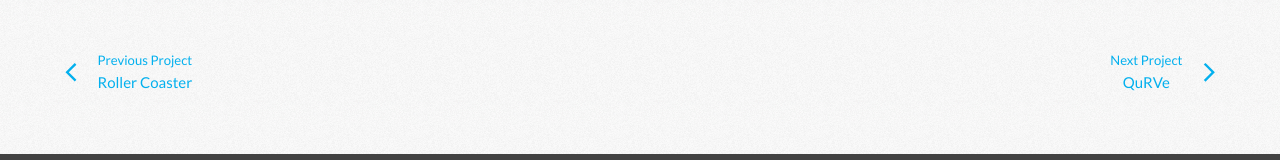
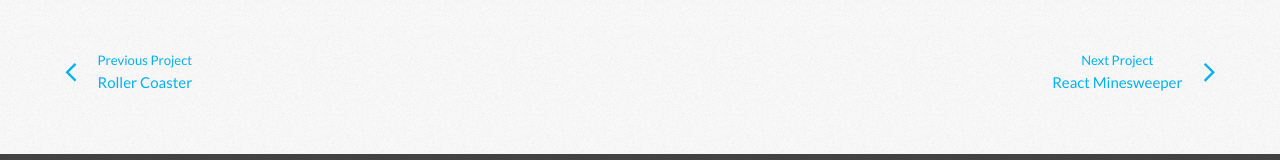
Before and after one commit to KyleGough/portfolio, a React (Create React App) app: page /projects/cave-exploration in a window 1280 px wide. Shown: the part 2660-2820 px from the top of the page. Built offline with nearby package versions, Linux system fonts and the light colour scheme.

Commit message:
Removed references to QuRVe

```diff
--- a/src/About.tsx
+++ b/src/About.tsx
@@ -75,12 +75,12 @@ export default function About() {
     ];
 
     const skillsWeb: [string, number, string, string, string, string][] = [
-        ["JavaScript", 90, "w-[90%]", "Portfolio, LucidLab, QuRVe, Graph Algorithm Visualiser, RSCBot", "Confident", JavaScriptLogo],
+        ["JavaScript", 90, "w-[90%]", "Portfolio, LucidLab, Graph Algorithm Visualiser, RSCBot", "Confident", JavaScriptLogo],
         ["TypeScript", 70, "w-[70%]", "Portfolio", "Comfortable", TypeScriptLogo],
-        ["React", 75, "w-[75%]", "Portfolio, LucidLab, QuRVe, Minesweeper", "Comfortable", ReactLogo],
+        ["React", 75, "w-[75%]", "Portfolio, LucidLab, Minesweeper", "Comfortable", ReactLogo],
         ["Tailwind", 70, "w-[70%]", "Portfolio", "Comfortable", TailwindLogo],
         ["HTML", 90, "w-[90%]", "Portfolio, BSplit, To Do List", "Confident", HTMLLogo],
-        ["CSS", 90, "w-[90%]", "Portfolio, LucidLab, QuRVe, BSplit, Minesweeper", "Confident", CSSLogo],
+        ["CSS", 90, "w-[90%]", "Portfolio, LucidLab, BSplit, Minesweeper", "Confident", CSSLogo],
         ["PHP", 55, "w-[55%]", "BSplit, Portfolio", "Comfortable", PHPLogo]
     ];
 
--- a/src/projects/CaveExploration.tsx
+++ b/src/projects/CaveExploration.tsx
@@ -66,8 +66,8 @@ export default function CaveExploration() {
         <Pagination
             previousTitle='Roller Coaster'
             previousLink='/projects/roller-coaster'
-            nextTitle='QuRVe'
-            nextLink='/projects/qurve'
+            nextTitle='React Minesweeper'
+            nextLink='/projects/react-minesweeper'
         />
         </>
     );
--- a/src/projects/Minesweeper.tsx
+++ b/src/projects/Minesweeper.tsx
@@ -54,8 +54,8 @@ export default function Minesweeper() {
         <Divider />
 
         <Pagination
-            previousTitle='QuRVe'
-            previousLink='/projects/qurve'
+            previousTitle='Cave Exploration'
+            previousLink='/projects/cave-exploration'
             nextTitle='Logical Sudoku Solver'
             nextLink='/projects/sudoku'
         />
```
